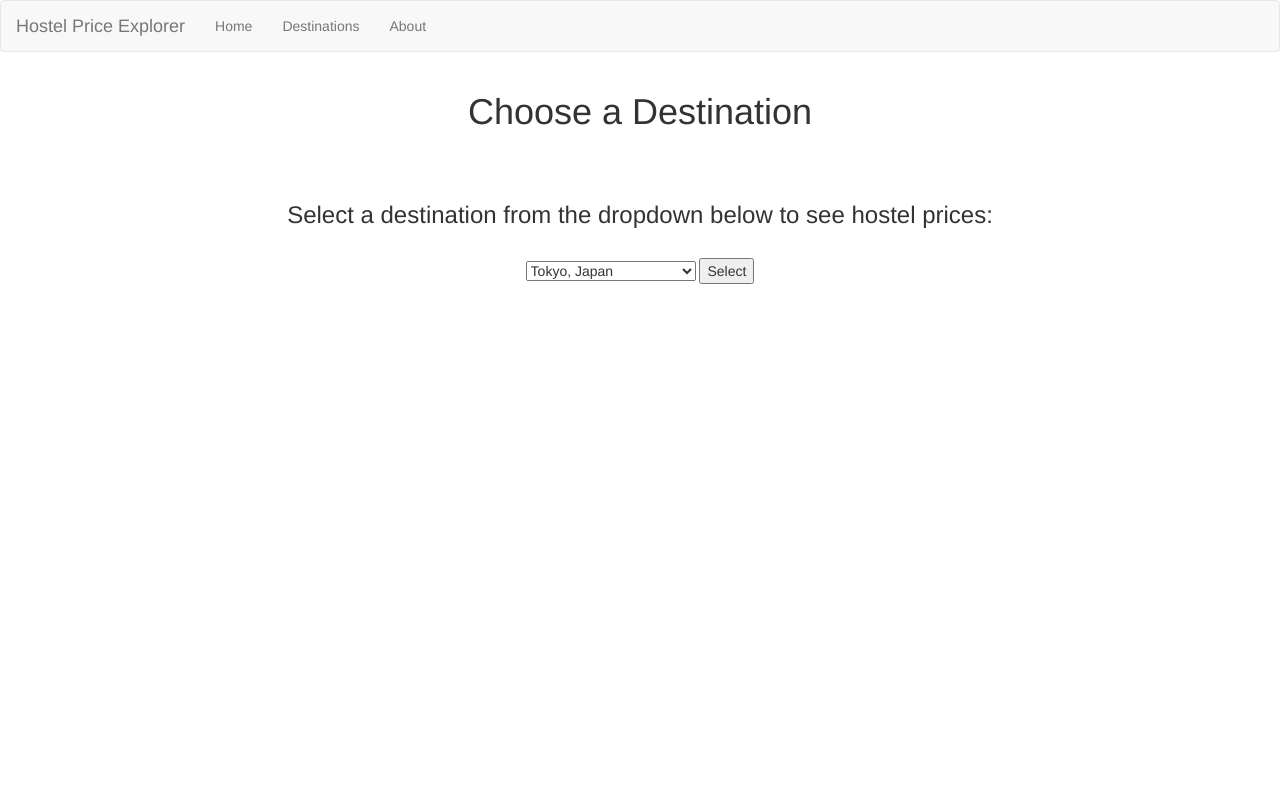
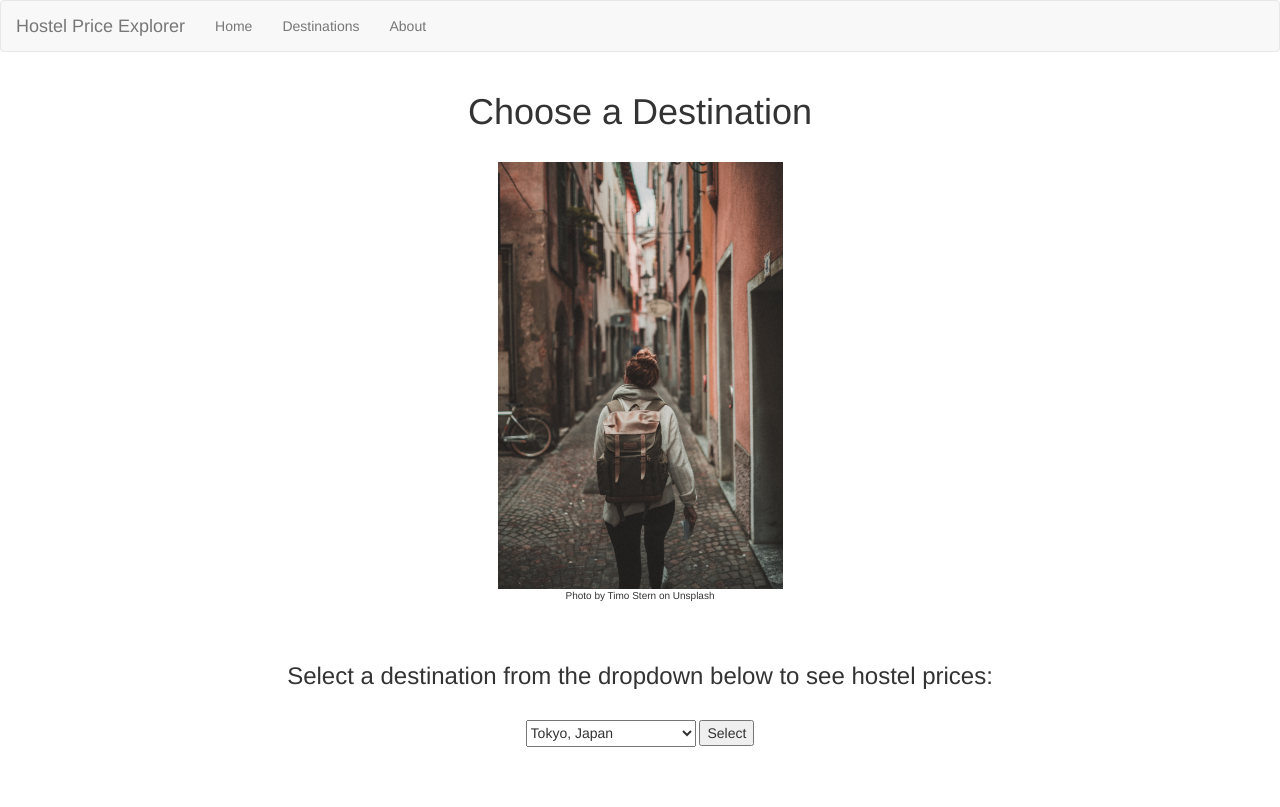
Before and after one commit to rachlpratt/hostelworld-scraper-flaskapp, a Flask app: page /destinations in a window 1280 px wide. Before the commit the page ends 284 px from the top, so only its background shows below. Run offline with Flask 2, Linux system fonts and the light colour scheme; some libraries are stand-ins or nearby versions.

Commit message:
Add photo and make minor changes to destinations page

```diff
--- a/app/templates/destinations.html
+++ b/app/templates/destinations.html
@@ -2,16 +2,25 @@
 
 {% block app_content %}
     <h1>Choose a Destination</h1>
+    <br>
+    <img src="/static/timo-stern-iUBgeNeyVy8-unsplash.jpg" style="width:25%"/>
+    <figcaption style="font-size:10px">Photo by Timo Stern on Unsplash</figcaption>
     <br><br>
     <h3>Select a destination from the dropdown below to see hostel prices:</h3>
     <br>
     <form action="{{ url_for('destination') }}" method="post">
-        <select name="select_destination" class="Input">
+        <select name="select_destination" class="Input" style="height: 27px">
             {% for destination in destination_list %}
-            <option value="{{ destination[0] }}.{{ destination[1] }}">
+                {% if destination[1] == "usa" %}
+                    <option value="{{ destination[0] }}.{{ destination[1] }}">
+                {{ destination[0] |title }}, USA</option>
+                {% else %}
+                    <option value="{{ destination[0] }}.{{ destination[1] }}">
                 {{ destination[0] |title }}, {{ destination[1] |title }}</option>
+                {% endif %}
             {% endfor %}
         </select>
         {{ form.submit() }}
     </form>
+    <br><br><br>
 {% endblock %}
```
